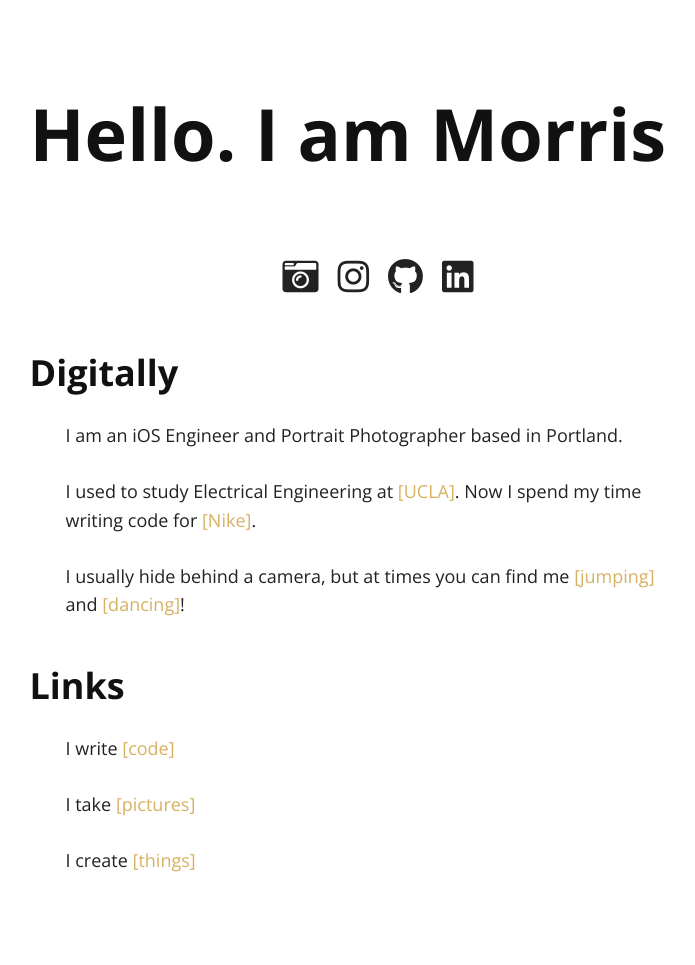
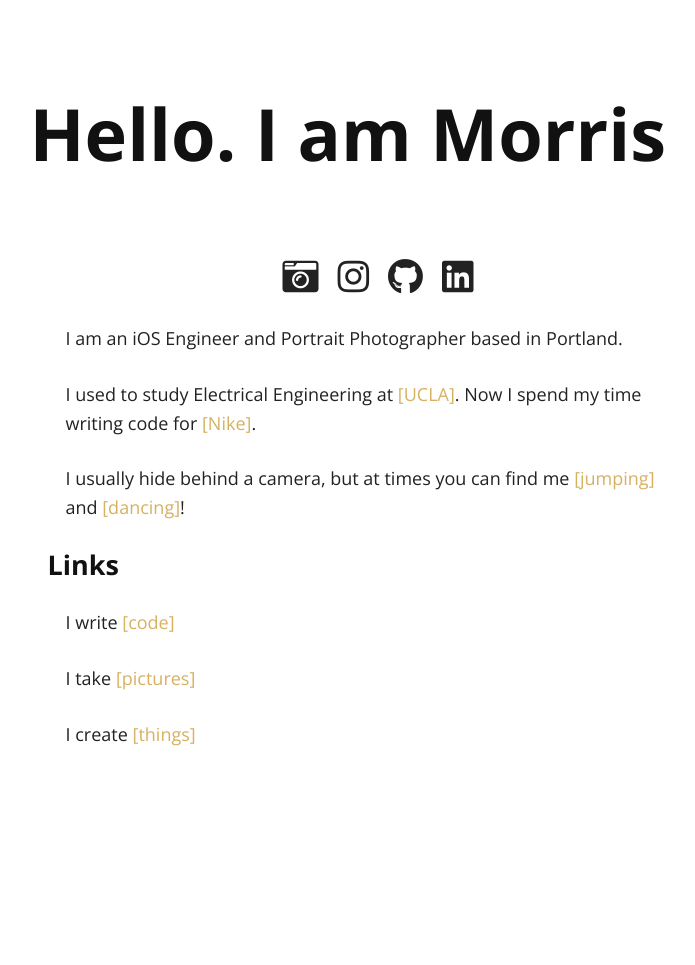
Before and after one commit to lammorris/lammorris.github.io, a Jekyll site: the page built from index.md, in a window 1280 px wide. Shown: the whole page, without its empty margins (262-957 px from the left). Built offline with Jekyll 4.4.1, drawn with Linux system fonts in a browser that asks for light colours; nearby versions of some CDN libraries; after the commit the page ends 900 px from its top, so only the background shows below that.

Commit message:
Update index titles

```diff
--- a/index.md
+++ b/index.md
@@ -7,14 +7,13 @@ layout: default
 
 {% include sharing.html %}
 
-### Digitally
 I am an iOS Engineer and Portrait Photographer based in Portland.
 
 I used to study Electrical Engineering at [[UCLA]](https://ucla.edu). Now I spend my time writing code for [[Nike]](https://nike.com).
 
 I usually hide behind a camera, but at times you can find me [[jumping]](https://youtu.be/ALzGNV5__l4?t=1m10s) and [[dancing]](https://www.youtube.com/watch?v=jbtRbDS1Ddw)!
 
-### Links
+#### Links
 I write [[code]](https://github.com/lammorris)
 
 I take [[pictures]](https://photography.morrislam.com)
```
